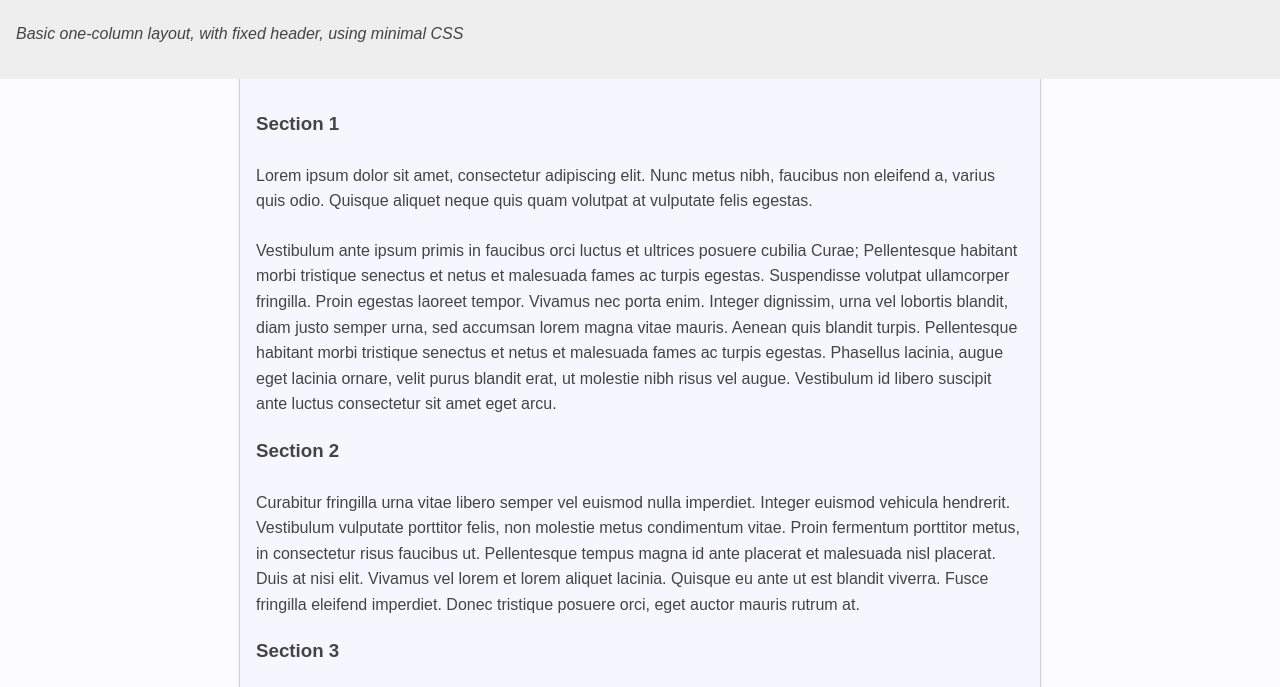
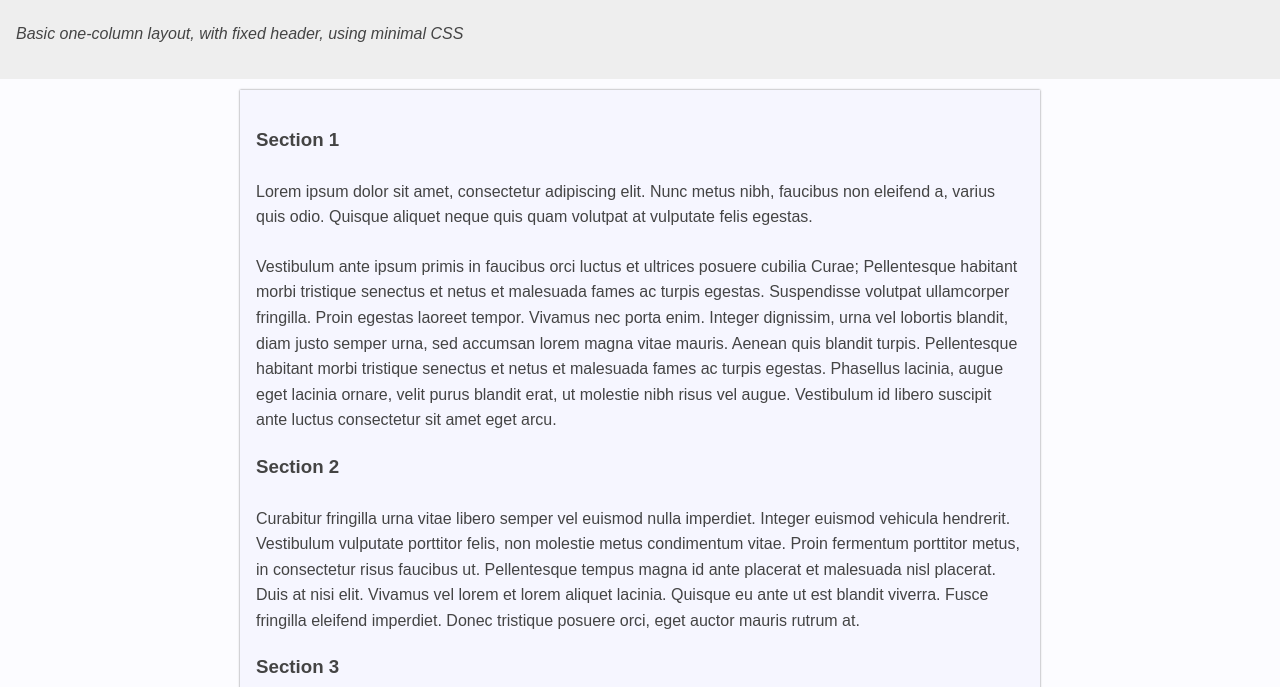
Before and after one commit to chrisatthestudy/simplicity, a plain HTML site: page src/fixed-header.html in a window 1280 px wide. Shown: the part 70-757 px from the top of the page. Drawn offline with Linux system fonts and the light colour scheme; a web font is replaced by a local one.

Commit message:
Minor tweaks to fixed-header stylesheet

```diff
--- a/src/css/fixed-header-commented.css
+++ b/src/css/fixed-header-commented.css
@@ -150,10 +150,10 @@ body {
     /*
      *  Because the header is fixed at the top, we need to make the main
      *  body of the page start below the header, which we can do by
-     *  applying padding to the top of the page (the header itself is
-     *  unaffected by this, as its position is fixed).
+     *  adding a suitably-sized margin to the top of the page (the header
+     *  itself is unaffected by this, as its position is fixed).
      */
-    padding-top: 144px
+    margin-top: 144px
 }
 
 /*
@@ -177,12 +177,12 @@ body > header {
     left: 0;
 
     /*
-     *  Force the header across the full width of the browser area.
-     *  Normally this would still leave it confined within the
-     *  body area (which in this stylesheet is confined to only
-     *  part of the full width), but the position:fixed attribute
-     *  overrides this.
+     *  Force the header to span the full width of the display area,
+     *  otherwise it will only occupy the area needed to display
+     *  its contents.
      */
+    width: 100%;
+
     background-color: #eeeeee;
     padding: 1em;
 }
--- a/src/css/fixed-header.css
+++ b/src/css/fixed-header.css
@@ -6,5 +6,5 @@ body { margin: 0 auto; padding: 1em; max-width: 768px; }
 h1 { margin-top: 0; }
 p { margin-top: 1.5em; }
 code { font-family: monospace; display: inline-block; }
-body { padding-top: 144px }
+body { margin-top: 144px }
 body > header { position: fixed; top: 0; left: 0; width: 100%; background-color: #eeeeee; padding: 1em; }
```
Also changed, not shown: 1 other file.
